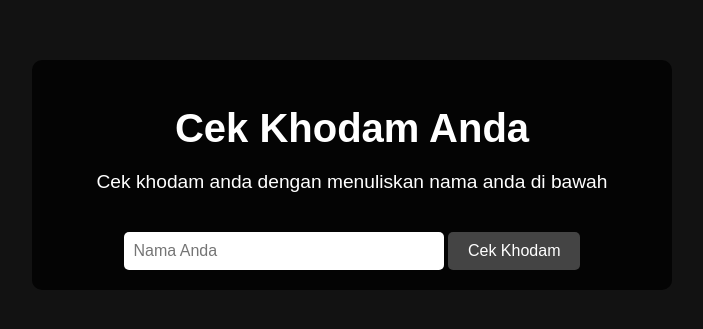
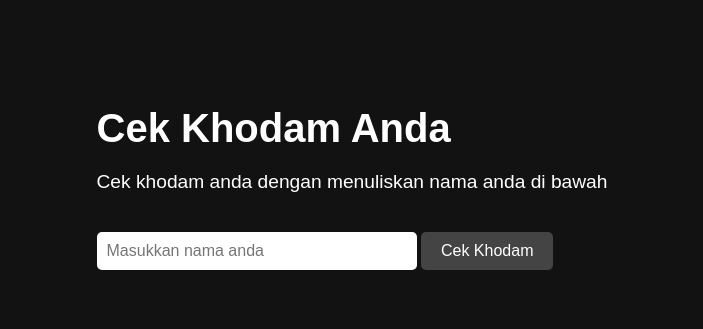
Before and after one commit to naufalrfad/cek-khodam, a plain HTML site: page index.html in a window 1280 px wide. Shown: the part 225-554 px from the top of the page, without its empty margins (288-991 px from the left). Drawn offline with Linux system fonts and the light colour scheme.

Commit message:
Update index.html

```diff
--- a/index.html
+++ b/index.html
@@ -7,18 +7,16 @@
     <link rel="stylesheet" href="styles.css">
 </head>
 <body>
-    <div id="main-container">
-        <div id="halaman-awal" class="page active">
+    <div id="halaman-awal" class="page">
         <h1>Cek Khodam Anda</h1>
         <p>Cek khodam anda dengan menuliskan nama anda di bawah</p>
-            <input type="text" id="nama-input" placeholder="Nama Anda">
+        <input type="text" id="nama-input" placeholder="Masukkan nama anda">
         <button id="cek-khodam-button">Cek Khodam</button>
     </div>
     <div id="halaman-inti" class="page">
-            <h1>Khodam Anda adalah</h1>
+        <h2>Khodam Anda adalah</h2>
         <p id="khodam-result"></p>
         <button id="back-button">Kembali</button>
-        </div>
     </div>
     <script src="scripts.js"></script>
 </body>
```
Lines whose indentation alone changed are shown as unchanged.
